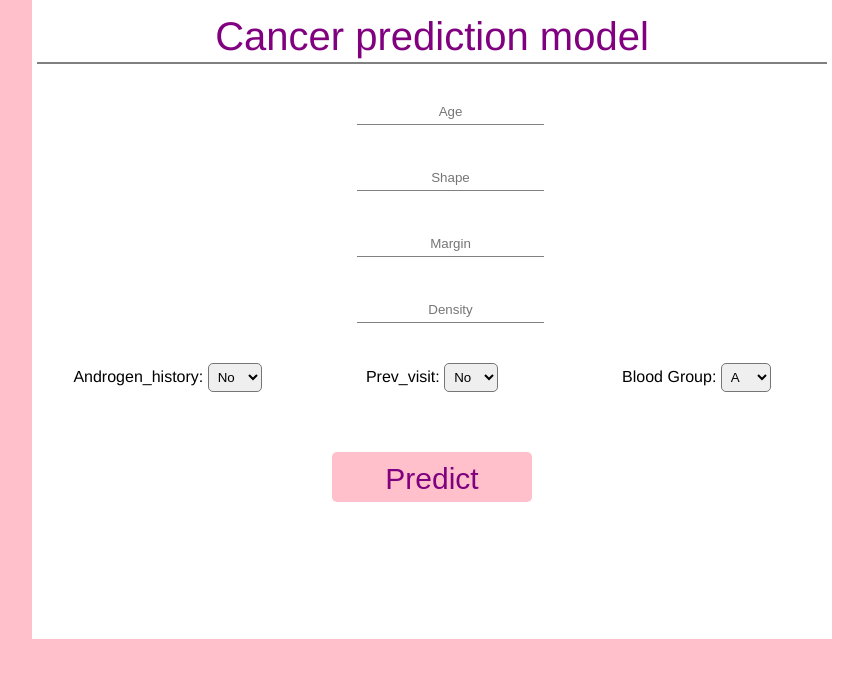
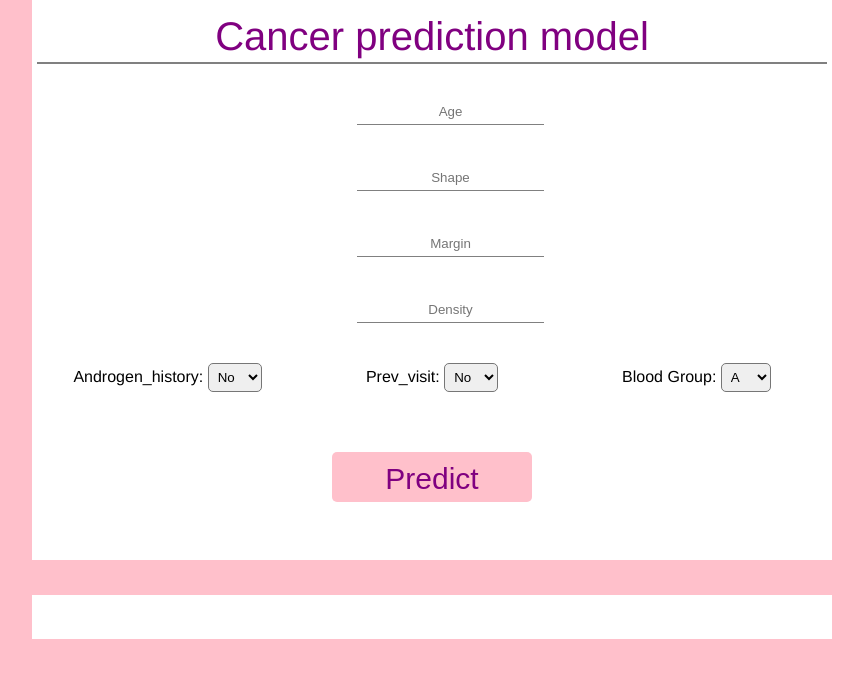
Before and after one commit to Trangle91/Cancer_Predictor_App, a Flask app: page / in a window 1280 px wide. Shown: the part 81-759 px from the top of the page, without its empty margins (208-1071 px from the left). Run offline with Flask 2, Linux system fonts and the light colour scheme; parts of the project's set-up code (start-up, migrations or seed data) failed here and were passed over.

Commit message:
Update index.html

```diff
--- a/templates/index.html
+++ b/templates/index.html
@@ -101,7 +101,7 @@
             position: relative;
             margin-bottom: 30px;
             text-align: center;
-            background: white;
+            background: pink;
             color: purple;
             font-size: 30px;
             padding-bottom: 35px;
```
